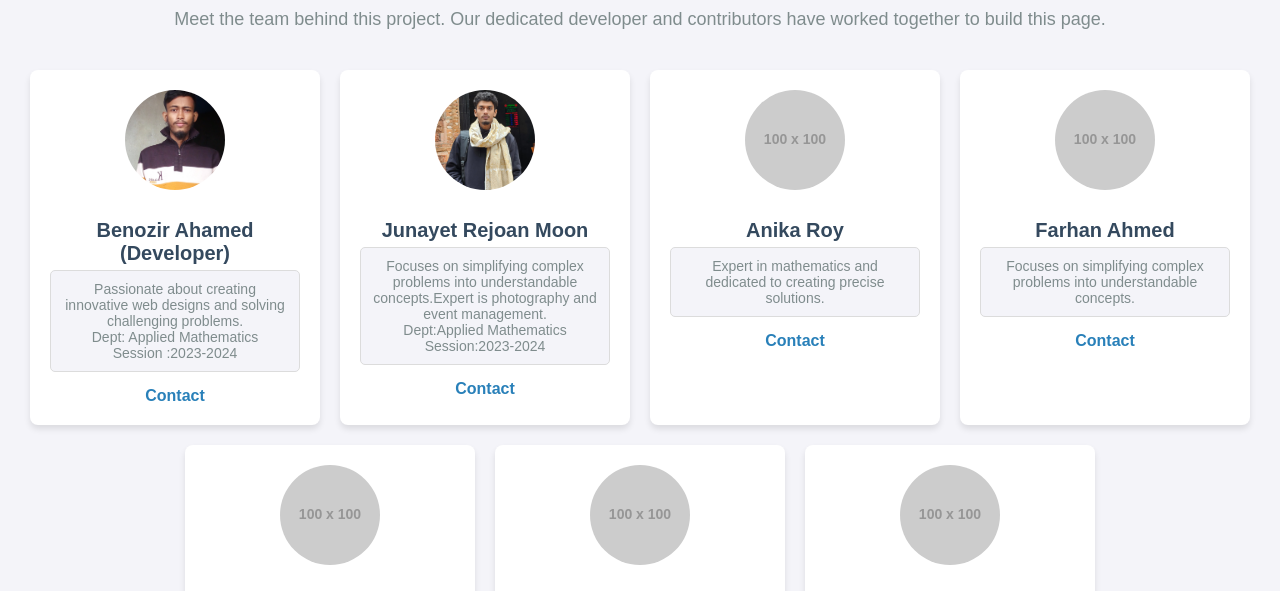
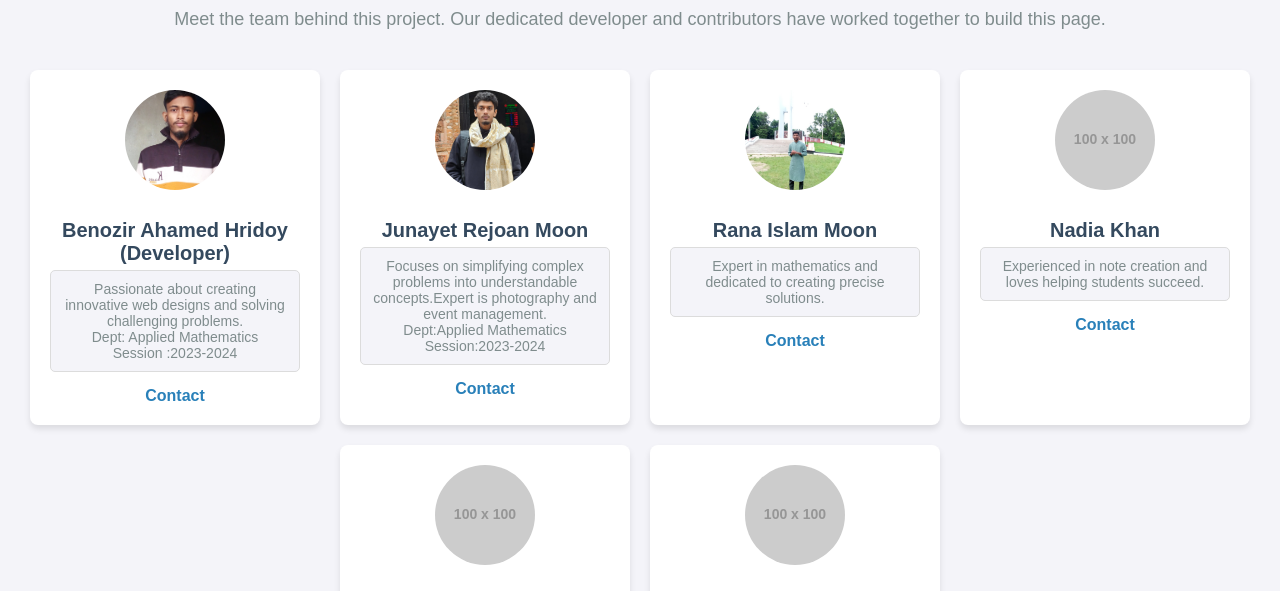
Before and after one commit to benozir-ahamed/Applied-Mathematics, a plain HTML site: page about.html in a window 1280 px wide. Shown: the part 198-789 px from the top of the page. Drawn offline with Linux system fonts and the light colour scheme; placeholder pictures from the web are drawn by us.

Commit message:
Update about.html

```diff
--- a/about.html
+++ b/about.html
@@ -171,14 +171,14 @@
   <div class="team-container">
     <div class="team-member">
       <img src="IMG_20250101_092721_185.jpg" alt="Developer">
-      <h3>Benozir Ahamed (Developer)</h3>
+      <h3>Benozir Ahamed Hridoy (Developer)</h3>
       <div class="description">
         Passionate about creating innovative web designs and solving challenging problems.<br>Dept: Applied Mathematics <br>Session :2023-2024
       </div>
       <a href="mailto:benozirahamedhridoy@gmail.com">Contact</a>
     </div>
     <div class="team-member">
-      <img src="IMG-20250104-WA0002.jpg" alt="Contributor 2">
+      <img src="IMG-20250104-WA0002.jpg" alt="Contributor 1">
       <h3>Junayet Rejoan Moon</h3>
       <div class="description">
         Focuses on simplifying complex problems into understandable concepts.Expert is photography and event management.<br>Dept:Applied Mathematics<br>Session:2023-2024
@@ -188,20 +188,12 @@
 
     <!-- Contributors -->
     <div class="team-member">
-      <img src="https://via.placeholder.com/100" alt="Contributor 1">
-      <h3>Anika Roy</h3>
+      <img src="IMG_20241004_135407_500.jpg" alt="Contributor 2">
+      <h3>Rana Islam Moon</h3>
       <div class="description">
         Expert in mathematics and dedicated to creating precise solutions.
       </div>
       <a href="mailto:anika.roy@example.com">Contact</a>
-    </div>
-    <div class="team-member">
-      <img src="https://via.placeholder.com/100" alt="Contributor 2">
-      <h3>Farhan Ahmed</h3>
-      <div class="description">
-        Focuses on simplifying complex problems into understandable concepts.
-      </div>
-      <a href="mailto:farhan.ahmed@example.com">Contact</a>
     </div>
     <div class="team-member">
       <img src="https://via.placeholder.com/100" alt="Contributor 3">
```
